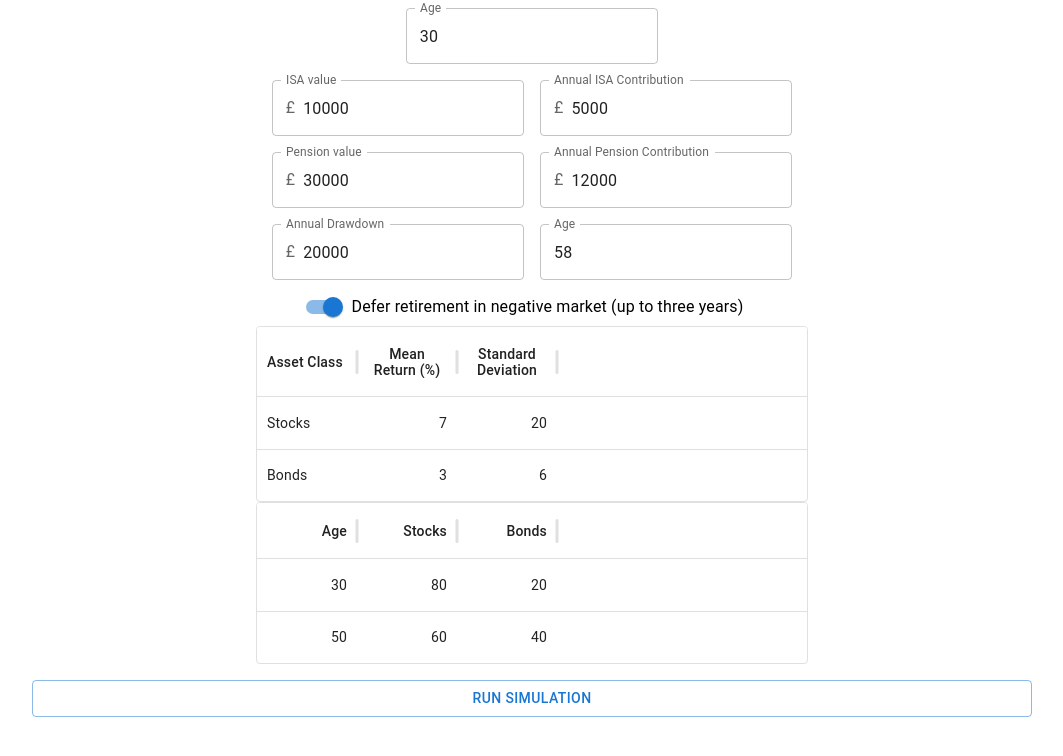
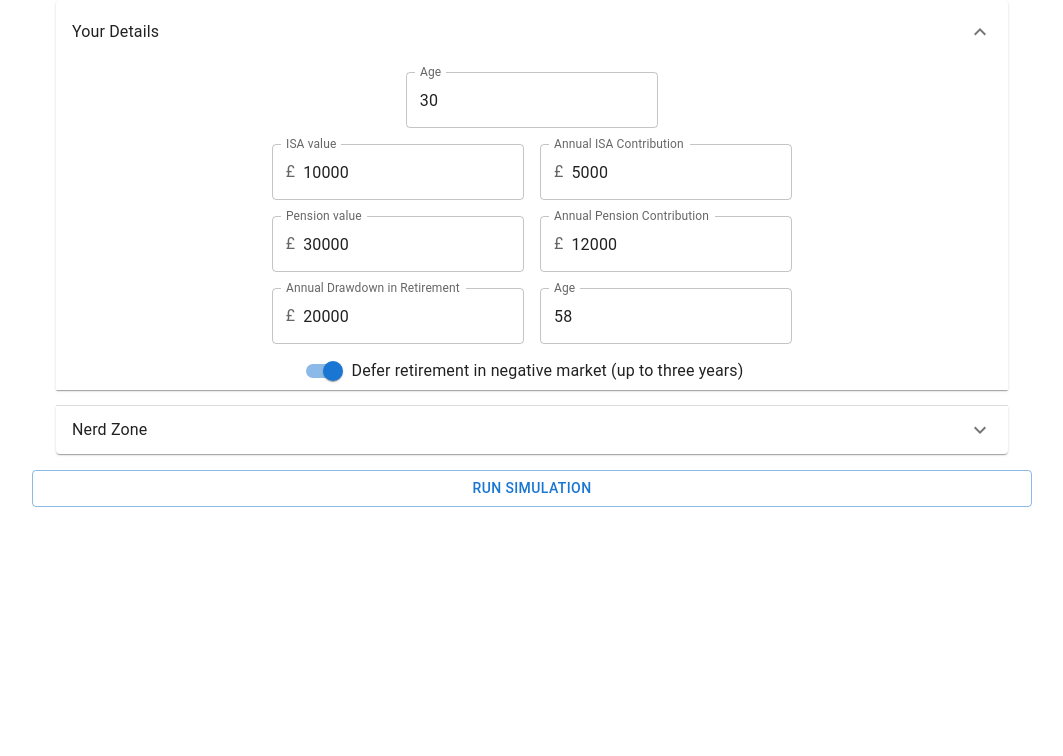
Before and after one commit to RoryCollins/finance-projector, a React (Create React App) app: page / in a window 1280 px wide. Shown: the top 756 px of the page, without its empty margins (32-1095 px from the left). Built offline with nearby package versions, Linux system fonts and the light colour scheme.

Commit message:
Tidy up and add accordion

```diff
--- a/src/App.tsx
+++ b/src/App.tsx
@@ -1,6 +1,6 @@
 import { useState } from 'react';
 import './App.css';
-import { Button, Container, Stack } from '@mui/material';
+import { Accordion, AccordionSummary, Button, Container, Stack, Typography } from '@mui/material';
 
 import SimulationRunner from './SimulationRunner';
 import { ModelDetails, PersonalDetails, QueryDetails, RiskAppetite, RiskAppetiteView, SimulationResults, StatisticalModel } from './interfaces';
@@ -9,6 +9,8 @@ import { PersonalDetailsForm } from "./components/PersonalDetailsForm";
 import { QueryForm } from './components/QueryForm';
 import { ModelDetailsForm } from './components/ModelDetailsForm';
 import { RiskAppetiteForm } from './components/RiskAppetiteForm';
+
+import ExpandMoreIcon from '@mui/icons-material/ExpandMore';
 
 interface StateData {
   simulationResults?: SimulationResults,
@@ -41,27 +43,15 @@ function App() {
       {
         age: 30,
         distribution: [
-          {
-            modelName: "Stocks",
-            percentage: 80
-          },
-          {
-            modelName: "Bonds",
-            percentage: 20
-          },
+          { modelName: "Stocks", percentage: 80 },
+          { modelName: "Bonds", percentage: 20 },
         ]
       },
       {
         age: 50,
         distribution: [
-          {
-            modelName: "Stocks",
-            percentage: 60
-          },
-          {
-            modelName: "Bonds",
-            percentage: 40
-          },
+          { modelName: "Stocks", percentage: 60 },
+          { modelName: "Bonds", percentage: 40 },
         ]
       },
     ]
@@ -101,10 +91,29 @@ function App() {
             noValidate
             autoComplete="off"
           >
-            <PersonalDetailsForm data={data.personalDetails} onChange={(newState: PersonalDetails) => setData({ ...data, personalDetails: newState })} />
-            <QueryForm data={data.queryDetails} onChange={(newState: QueryDetails) => setData({ ...data, queryDetails: newState })} />
-            <ModelDetailsForm data={data.model} onChange={(newState: ModelDetails[]) => setData({ ...data, model: newState })} />
-            <RiskAppetiteForm data={data.riskAppetite} onChange={(newState: RiskAppetiteView[]) => setData({ ...data, riskAppetite: newState })} />
+            <Accordion defaultExpanded>
+              <AccordionSummary
+                expandIcon={<ExpandMoreIcon />}
+                aria-controls="panel1-content"
+                id="panel1-header"
+              >
+                <Typography>Your Details</Typography>
+              </AccordionSummary>
+              <PersonalDetailsForm data={data.personalDetails} onChange={(newState: PersonalDetails) => setData({ ...data, personalDetails: newState })} />
+              <QueryForm data={data.queryDetails} onChange={(newState: QueryDetails) => setData({ ...data, queryDetails: newState })} />
+            </Accordion>
+
+            <Accordion>
+              <AccordionSummary
+                expandIcon={<ExpandMoreIcon />}
+                aria-controls="panel1-content"
+                id="panel1-header"
+              >
+                <Typography>Nerd Zone</Typography>
+              </AccordionSummary>
+              <ModelDetailsForm data={data.model} onChange={(newState: ModelDetails[]) => setData({ ...data, model: newState })} />
+              <RiskAppetiteForm data={data.riskAppetite} onChange={(newState: RiskAppetiteView[]) => setData({ ...data, riskAppetite: newState })} />
+            </Accordion>
 
           </Container>
           <Button onClick={runSimulation} variant="outlined">Run Simulation</Button>
--- a/src/components/QueryForm.tsx
+++ b/src/components/QueryForm.tsx
@@ -7,7 +7,7 @@ export const QueryForm = ({ onChange, data }: { onChange: any, data: QueryDetail
     }
     return <Container>
         <div>
-            <TextField label="Annual Drawdown" variant="outlined" type="number" value={data.targetDrawdown} slotProps={{
+            <TextField label="Annual Drawdown in Retirement" variant="outlined" type="number" value={data.targetDrawdown} slotProps={{
                 input: {
                     startAdornment: <InputAdornment position="start">£</InputAdornment>,
                 },
```
